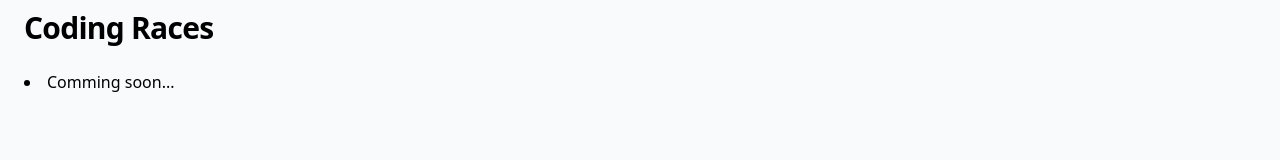
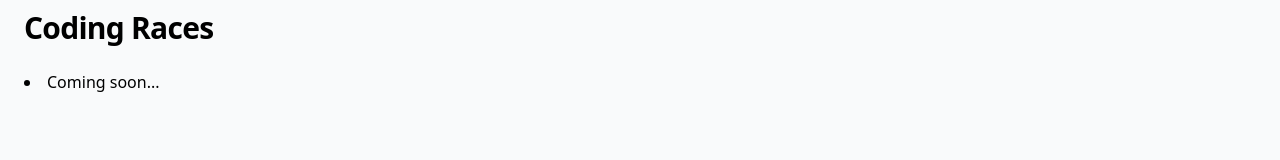
Before and after one commit to Rohan-k-03/my-tabs-site, a Next.js app: page /coding-races in a window 1280 px wide. Shown: the part 182-342 px from the top of the page. Built offline with nearby package versions, Linux system fonts and the light colour scheme.

Commit message:
Update tabs page, styles, heading bg, video

```diff
--- a/package.json
+++ b/package.json
@@ -11,9 +11,9 @@
   "dependencies": {
     "framer-motion": "^12.23.12",
     "js-cookie": "^3.0.5",
-    "next": "^15.5.0",
-    "react": "^19.1.1",
-    "react-dom": "^19.1.1"
+    "next": "15.5.0",
+    "react": "19.1.0",
+    "react-dom": "19.1.0"
   },
   "devDependencies": {
     "@eslint/eslintrc": "^3",
--- a/src/app/coding-races/page.tsx
+++ b/src/app/coding-races/page.tsx
@@ -3,7 +3,7 @@ import React from "react";
 import { motion, Variants } from "framer-motion";
 
 const races = [
-  "Comming soon...",
+  "Coming soon...",
 ];
 
 const containerVariants: Variants = {
--- a/src/app/globals.css
+++ b/src/app/globals.css
@@ -155,7 +155,7 @@ input[type="text"]:focus, textarea:focus {
   box-shadow: 0 1px 2px rgba(10,20,40,0.16);
 }
 
-/* scrollbar 4 dm */
+/* scrollbar 4 dark mode */
 .dark ::-webkit-scrollbar {
   background: #23293a;
 }
```
Also changed, not shown: 1 other file (tests, documents, lock files or other folders).
